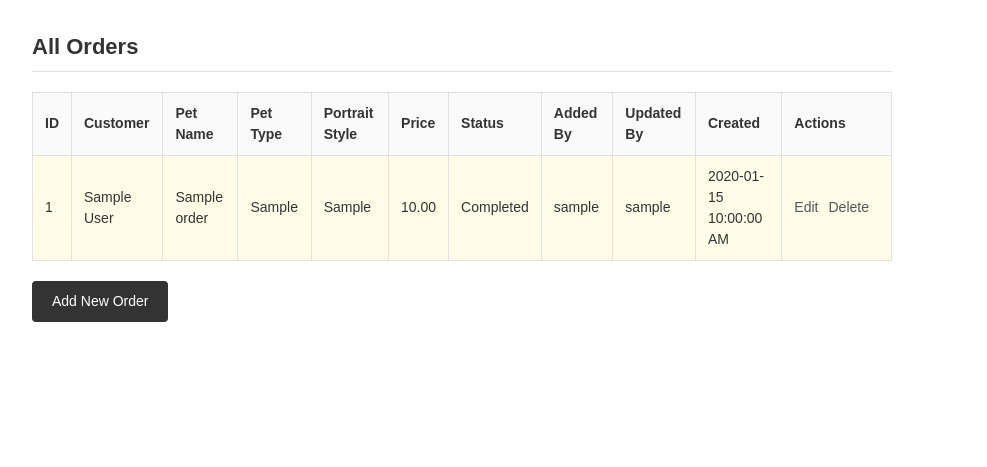
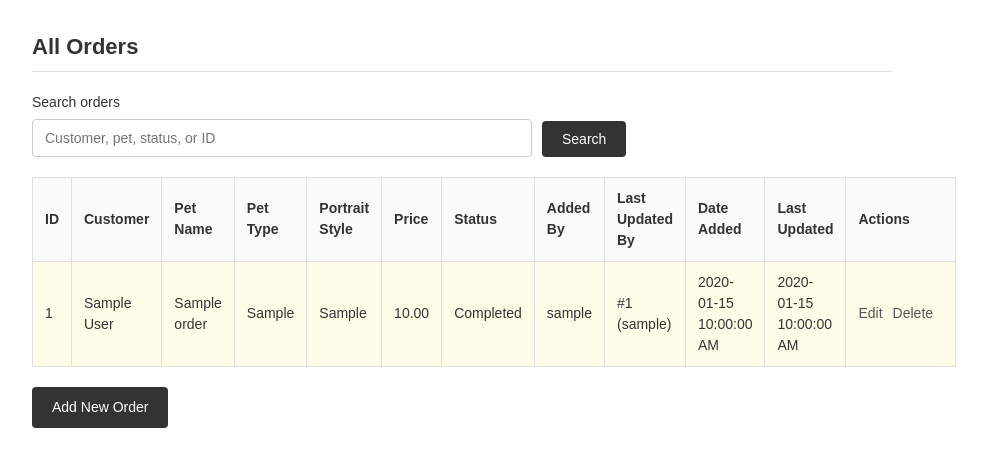
Before and after one commit to Froztss/Pet-Portrait-Prints, a PHP site: page /orders/view_orders.php in a window 1280 px wide. Shown: the part 124-591 px from the top of the page, without its empty margins (178-1165 px from the left). Run offline with PHP 8.4, Linux system fonts and the light colour scheme; the visitor is signed in with stand-in values (Sample User, id 1); tables that the repository leaves empty hold one stand-in row (values such as "Sample post").

Commit message:
Add searchable customer and order records
Co-authored-by: Copilot <223556219+Copilot@users.noreply.github.com>

```diff
--- a/css/style.css
+++ b/css/style.css
@@ -169,6 +169,22 @@ a.link:hover {
 
 form {
     margin-bottom: 20px;
+}
+
+.search-form {
+    display: flex;
+    align-items: end;
+    flex-wrap: wrap;
+    gap: 10px;
+}
+
+.search-form .form-field {
+    flex: 1 1 260px;
+    max-width: 500px;
+}
+
+.search-form .input {
+    margin-bottom: 0;
 }
 
 .label {
--- a/customers/edit_customer.php
+++ b/customers/edit_customer.php
@@ -32,7 +32,7 @@ if ($_SERVER['REQUEST_METHOD'] === 'POST') {
     }
     // Update the database
     try {
-        $stmt = $pdo->prepare("UPDATE customers SET customer_name = ?, email = ?, phone = ?, updated_by = ? WHERE customer_id = ?");
+        $stmt = $pdo->prepare("UPDATE customers SET customer_name = ?, email = ?, phone = ?, last_updated_by = ? WHERE customer_id = ?");
         $stmt->execute([$customerName, $email, $phone, currentUserId(), $id]);
         // Fetch updated name for the success message
         $stmt = $pdo->prepare("SELECT customer_name FROM customers WHERE customer_id = ?");
--- a/orders/edit_order.php
+++ b/orders/edit_order.php
@@ -97,7 +97,7 @@ if ($_SERVER['REQUEST_METHOD'] === 'POST') {
     try {
         $stmt = $pdo->prepare("
             UPDATE pet_portrait_orders
-            SET customer_id = ?, pet_name = ?, pet_type = ?, portrait_style = ?, price = ?, order_status = ?, updated_by = ?
+            SET customer_id = ?, pet_name = ?, pet_type = ?, portrait_style = ?, price = ?, order_status = ?, last_updated_by = ?
             WHERE order_id = ?
         ");
         $stmt->execute([$customerId, $petName, $petType, $portraitStyle, $price, $orderStatus, currentUserId(), $id]);
--- a/orders/view_orders.php
+++ b/orders/view_orders.php
@@ -1,6 +1,36 @@
 <?php
 require_once __DIR__ . '/../includes/db_connect.php';
 requireAuth();
+
+$search = trim($_GET['search'] ?? '');
+
+$orderQuery = "
+    SELECT o.*, c.customer_name, u1.username AS added_by_name, u2.username AS last_updated_by_name
+    FROM pet_portrait_orders o
+    JOIN customers c ON o.customer_id = c.customer_id
+    LEFT JOIN users u1 ON o.added_by = u1.user_id
+    LEFT JOIN users u2 ON o.last_updated_by = u2.user_id
+";
+
+if ($search !== '') {
+    $orderQuery .= "
+        WHERE c.customer_name LIKE ? OR o.pet_name LIKE ? OR o.pet_type LIKE ?
+            OR o.portrait_style LIKE ? OR o.order_status LIKE ?
+            OR CAST(o.order_id AS CHAR) LIKE ? OR CAST(o.customer_id AS CHAR) LIKE ?
+    ";
+}
+
+$orderQuery .= " ORDER BY o.order_id DESC";
+
+$stmt = $pdo->prepare($orderQuery);
+if ($search !== '') {
+    $searchTerm = '%' . $search . '%';
+    $stmt->execute(array_fill(0, 7, $searchTerm));
+} else {
+    $stmt->execute();
+}
+$orders = $stmt->fetchAll();
+
 require_once __DIR__ . '/../includes/header.php';
 ?>
 
@@ -8,6 +38,17 @@ require_once __DIR__ . '/../includes/header.php';
 
 <?php echo flashHtml('success'); ?>
 <?php echo flashHtml('error'); ?>
+
+<form class="search-form" method="GET" action="view_orders.php">
+    <div class="form-field">
+        <label class="label" for="order-search">Search orders</label>
+        <input class="input" type="search" id="order-search" name="search" value="<?php echo rawOutput($search); ?>" placeholder="Customer, pet, status, or ID">
+    </div>
+    <button type="submit">Search</button>
+    <?php if ($search !== ''): ?>
+        <a class="button" href="view_orders.php">Clear</a>
+    <?php endif; ?>
+</form>
 
 <table>
     <thead>
@@ -20,26 +61,17 @@ require_once __DIR__ . '/../includes/header.php';
             <th>Price</th>
             <th>Status</th>
             <th>Added By</th>
-            <th>Updated By</th>
-            <th>Created</th>
+            <th>Last Updated By</th>
+            <th>Date Added</th>
+            <th>Last Updated</th>
             <th>Actions</th>
         </tr>
     </thead>
     <tbody>
         <?php
-        // Get all orders with customer name and user info
-        $stmt = $pdo->query("
-            SELECT o.*, c.customer_name, u1.username AS added_by_name, u2.username AS updated_by_name
-            FROM pet_portrait_orders o
-            JOIN customers c ON o.customer_id = c.customer_id
-            LEFT JOIN users u1 ON o.added_by = u1.user_id
-            LEFT JOIN users u2 ON o.updated_by = u2.user_id
-            ORDER BY o.order_id DESC
-        ");
-        $orders = $stmt->fetchAll();
-
         if (count($orders) === 0) {
-            echo '<tr><td colspan="11" class="text-center">No orders found.</td></tr>';
+            $emptyMessage = $search === '' ? 'No orders found.' : 'No orders found matching "' . rawOutput($search) . '".';
+            echo '<tr><td colspan="12" class="text-center">' . $emptyMessage . '</td></tr>';
         }
 
         foreach ($orders as $order) {
@@ -53,8 +85,12 @@ require_once __DIR__ . '/../includes/header.php';
             echo '<td>' . rawOutput(number_format($order['price'], 2)) . '</td>';
             echo '<td>' . rawOutput($order['order_status']) . '</td>';
             echo '<td>' . rawOutput($order['added_by_name'] ?? 'N/A') . '</td>';
-            echo '<td>' . rawOutput($order['updated_by_name'] ?? 'N/A') . '</td>';
-            echo '<td>' . rawOutput(formatDateTime($order['created_at'])) . '</td>';
+            $lastUpdatedBy = $order['last_updated_by'] === null
+                ? 'N/A'
+                : '#' . $order['last_updated_by'] . ' (' . ($order['last_updated_by_name'] ?? 'Unknown user') . ')';
+            echo '<td>' . rawOutput($lastUpdatedBy) . '</td>';
+            echo '<td>' . rawOutput(formatDateTime($order['date_added'])) . '</td>';
+            echo '<td>' . rawOutput(formatDateTime($order['last_updated'])) . '</td>';
             echo '<td class="action-links">';
             echo '<a class="link" href="edit_order.php?id=' . rawOutput($order['order_id']) . '">Edit</a>';
             echo '<a class="link" href="delete_order.php?id=' . rawOutput($order['order_id']) . '">Delete</a>';
```
Also changed, not shown: customers/view_customers.php (+54 -17 lines), database/create_tables.sql (+8 -8 lines), database/rename_record_audit_columns.sql (added, +12 -0 lines).
